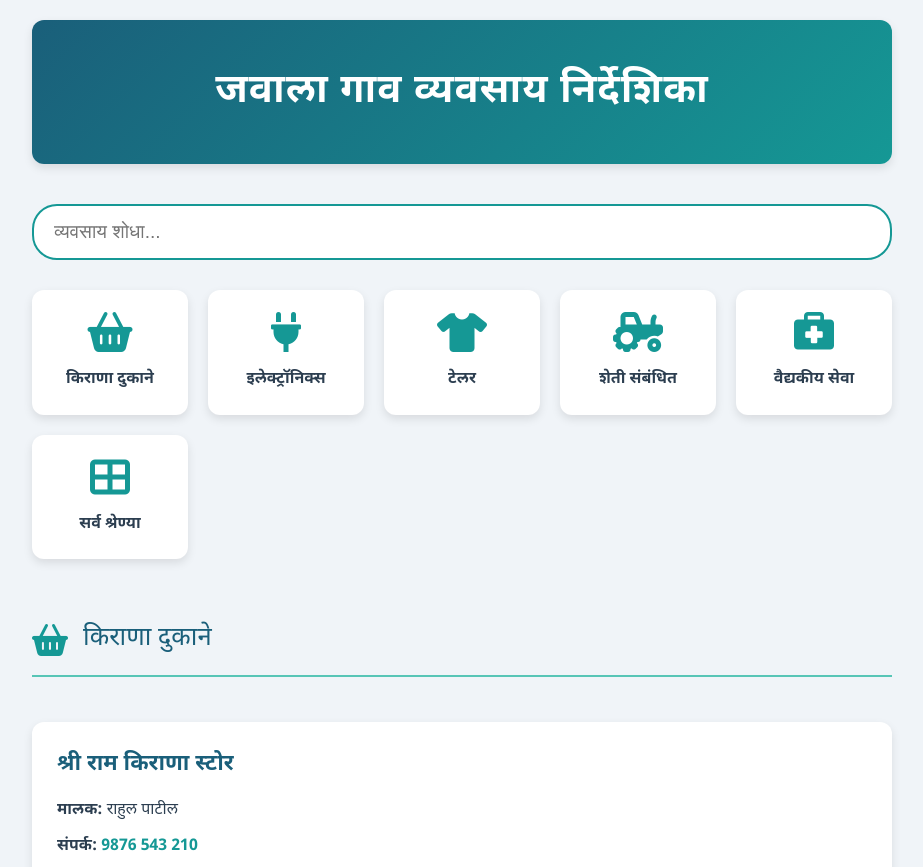
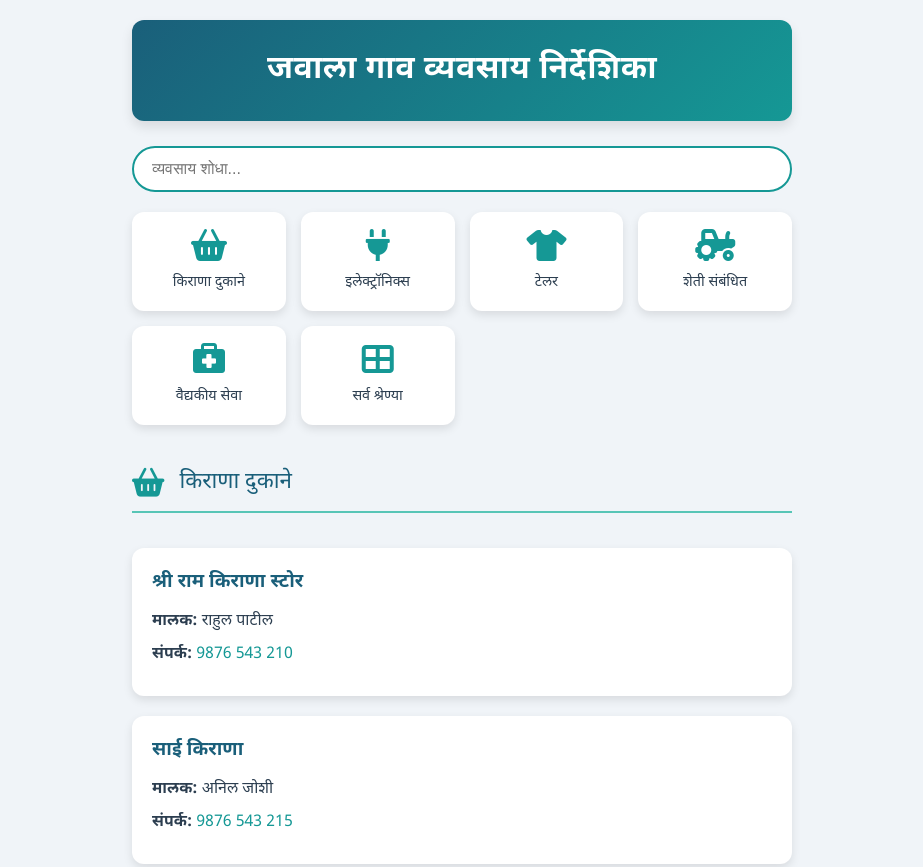
Before and after one commit to Incident-Tracker-Pro/Jawala-Village-Phone-Directory-Website, a plain HTML site: page index.html in a window 1280 px wide. Shown: the top 867 px of the page, without its empty margins (178-1101 px from the left). Drawn offline with Linux system fonts and the light colour scheme.

Commit message:
Update styles.css

```diff
--- a/styles.css
+++ b/styles.css
@@ -5,9 +5,6 @@
     --text-color: #2c3e50;
     --card-background: #ffffff;
     --accent-color: #57c5b6;
-    --border-radius: 12px;
-    --box-shadow: 0 4px 10px rgba(0,0,0,0.1);
-    --font-family: 'Noto Sans Devanagari', 'Poppins', Arial, sans-serif;
 }
 
 * {
@@ -17,7 +14,7 @@
 }
 
 body {
-    font-family: var(--font-family);
+    font-family: 'Noto Sans Devanagari', 'Poppins', Arial, sans-serif;
     background-color: var(--background-color);
     color: var(--text-color);
     line-height: 1.6;
@@ -25,7 +22,7 @@ body {
 
 .container {
     width: 100%;
-    max-width: 900px;
+    max-width: 700px;
     margin: 0 auto;
     padding: 20px;
 }
@@ -34,31 +31,31 @@ header {
     background: linear-gradient(135deg, var(--primary-color), var(--secondary-color));
     color: white;
     text-align: center;
-    padding: 40px 20px;
-    border-radius: var(--border-radius);
-    margin-bottom: 40px;
-    box-shadow: var(--box-shadow);
+    padding: 25px;
+    border-radius: 12px;
+    margin-bottom: 25px;
+    box-shadow: 0 6px 12px rgba(0,0,0,0.1);
 }
 
 header h1 {
-    font-size: 2.5rem;
-    font-weight: 700;
-    letter-spacing: 1px;
+    font-size: 2rem;
+    font-weight: 600;
+    letter-spacing: 0.5px;
 }
 
 .controls {
     display: flex;
     flex-direction: column;
-    gap: 30px;
-    margin-bottom: 40px;
+    gap: 20px;
+    margin-bottom: 25px;
 }
 
 .search-container input {
     width: 100%;
-    padding: 15px 20px;
+    padding: 12px 18px;
     border: 2px solid var(--secondary-color);
     border-radius: 25px;
-    font-size: 1.2rem;
+    font-size: 1rem;
     background-color: white;
     transition: all 0.3s ease;
     outline: none;
@@ -75,9 +72,9 @@ header h1 {
 
 .category-grid {
     display: grid;
-    grid-template-columns: repeat(auto-fit, minmax(150px, 1fr));
-    gap: 20px;
-    margin-bottom: 20px;
+    grid-template-columns: repeat(4, 1fr);
+    gap: 15px;
+    margin-bottom: 15px;
 }
 
 .category-item {
@@ -85,10 +82,10 @@ header h1 {
     flex-direction: column;
     align-items: center;
     justify-content: center;
-    padding: 20px;
-    border-radius: var(--border-radius);
+    padding: 15px;
+    border-radius: 12px;
     background-color: white;
-    box-shadow: var(--box-shadow);
+    box-shadow: 0 4px 10px rgba(0,0,0,0.1);
     cursor: pointer;
     transition: all 0.3s ease;
     border: 2px solid transparent;
@@ -105,23 +102,23 @@ header h1 {
 }
 
 .category-item i {
-    font-size: 2.5rem;
+    font-size: 2rem;
     color: var(--secondary-color);
-    margin-bottom: 15px;
+    margin-bottom: 10px;
 }
 
 .category-item span {
-    font-size: 1rem;
+    font-size: 0.9rem;
     text-align: center;
-    font-weight: 600;
+    font-weight: 500;
 }
 
 .selected-category-name {
     text-align: center;
-    font-size: 1.4rem;
+    font-size: 1.2rem;
     color: var(--primary-color);
-    margin-bottom: 20px;
-    font-weight: 700;
+    margin-bottom: 15px;
+    font-weight: 600;
     opacity: 0;
     transition: opacity 0.3s ease;
 }
@@ -129,30 +126,30 @@ header h1 {
 .business-grid {
     display: grid;
     grid-template-columns: 1fr;
-    gap: 25px;
+    gap: 20px;
 }
 
 .category-header {
     display: flex;
     align-items: center;
     gap: 15px;
-    font-size: 1.6rem;
+    font-size: 1.4rem;
     color: var(--primary-color);
-    margin-bottom: 20px;
+    margin-bottom: 15px;
     border-bottom: 2px solid var(--accent-color);
-    padding-bottom: 15px;
+    padding-bottom: 10px;
 }
 
 .category-header i {
     color: var(--secondary-color);
-    font-size: 2rem;
+    font-size: 1.8rem;
 }
 
 .business-card {
     background-color: var(--card-background);
-    border-radius: var(--border-radius);
-    padding: 25px;
-    box-shadow: var(--box-shadow);
+    border-radius: 12px;
+    padding: 20px;
+    box-shadow: 0 4px 10px rgba(0,0,0,0.1);
     transition: transform 0.3s ease, box-shadow 0.3s ease;
 }
 
@@ -162,21 +159,21 @@ header h1 {
 }
 
 .business-card h4 {
-    font-size: 1.4rem;
+    font-size: 1.2rem;
     color: var(--primary-color);
-    margin-bottom: 15px;
-    font-weight: 700;
+    margin-bottom: 10px;
+    font-weight: 600;
 }
 
 .business-card p {
-    margin: 10px 0;
+    margin: 8px 0;
     color: var(--text-color);
 }
 
 .business-card a {
     color: var(--secondary-color);
     text-decoration: none;
-    font-weight: 600;
+    font-weight: 500;
     transition: color 0.3s ease;
 }
 
@@ -188,10 +185,10 @@ header h1 {
 .no-results {
     text-align: center;
     color: var(--primary-color);
-    padding: 25px;
+    padding: 20px;
     background-color: white;
-    border-radius: var(--border-radius);
-    box-shadow: var(--box-shadow);
+    border-radius: 12px;
+    box-shadow: 0 4px 10px rgba(0,0,0,0.1);
 }
 
 @media screen and (max-width: 600px) {
@@ -204,11 +201,11 @@ header h1 {
     }
 
     header h1 {
-        font-size: 2rem;
+        font-size: 1.6rem;
     }
 
     .controls input {
-        font-size: 1rem;
-        padding: 12px 18px;
+        font-size: 0.95rem;
+        padding: 10px 15px;
     }
 }
```
